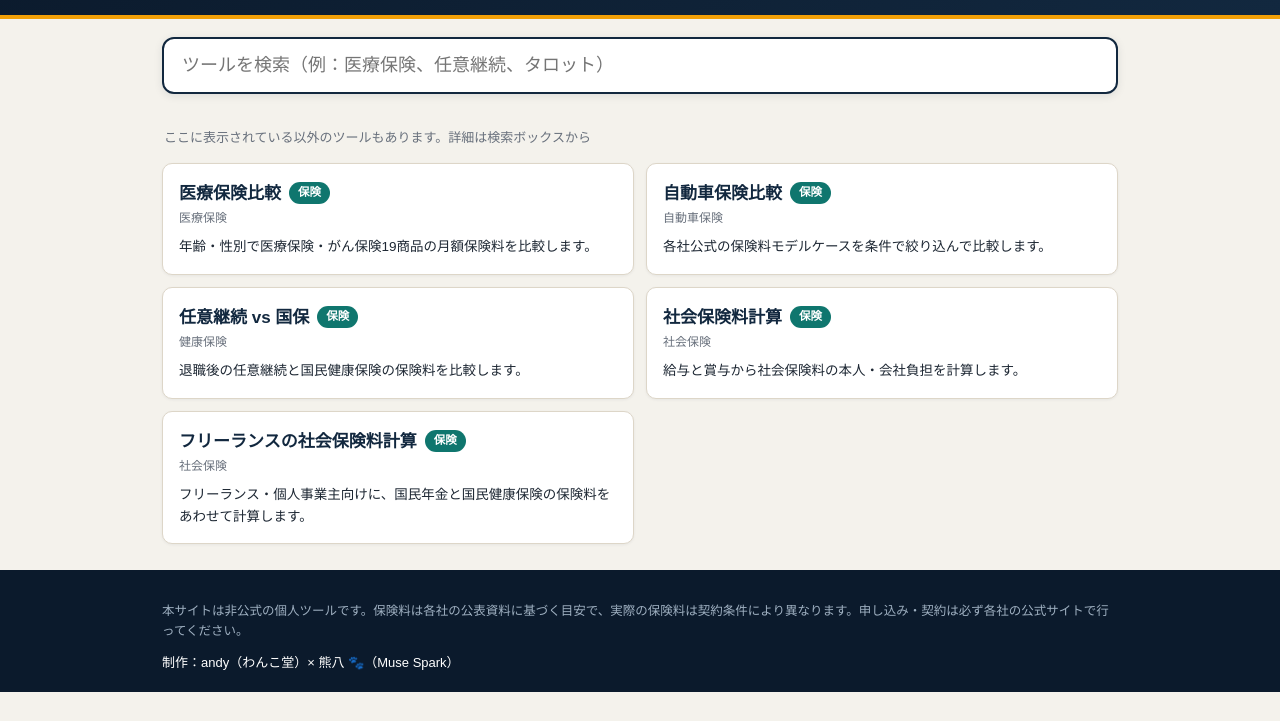
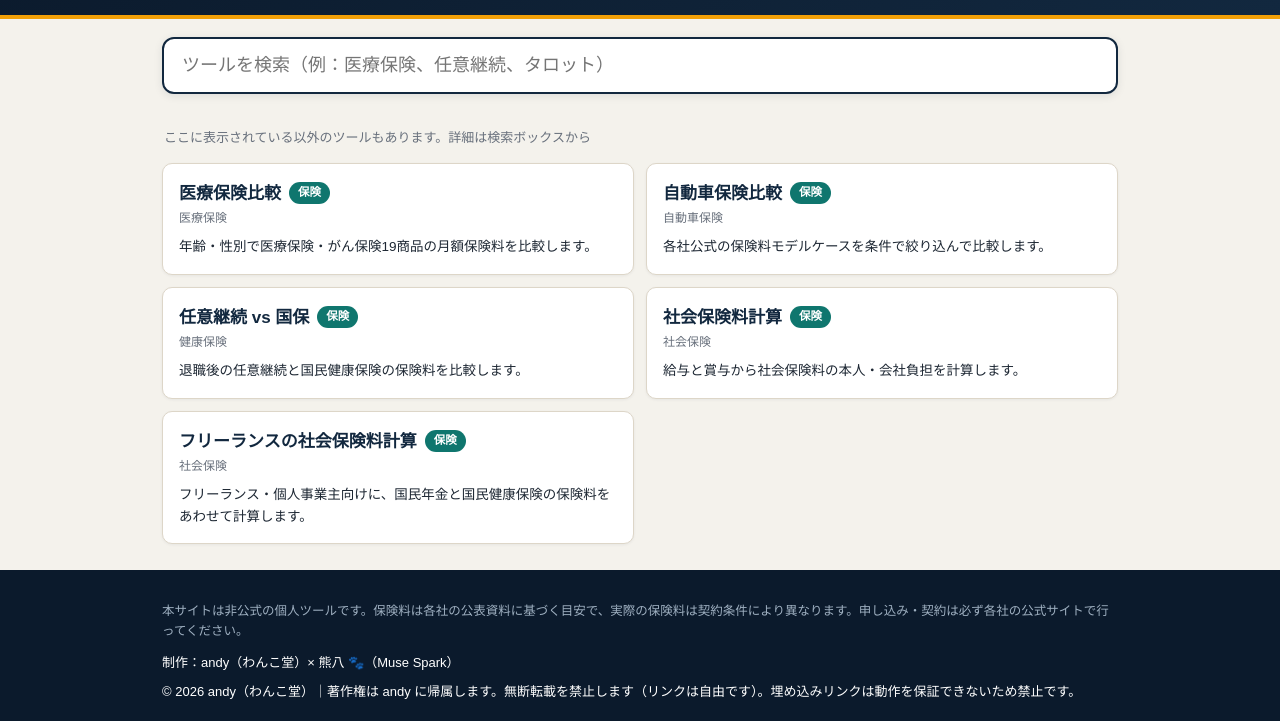
Before and after one commit to wankodo/insurance, a plain HTML site: page index.html in a window 1280 px wide. Shown: the part 165-886 px from the top of the page. Before the commit the page ends 857 px from the top, so only its background shows below. Drawn offline with Linux system fonts and the light colour scheme.

Commit message:
全ページのフッターに著作権表記を追加

```diff
--- a/index.html
+++ b/index.html
@@ -155,6 +155,7 @@ html[data-theme="andy"] .badges span.best-b{background:var(--amber);color:#03222
   <div class="wrap">
     <p class="note">本サイトは非公式の個人ツールです。保険料は各社の公表資料に基づく目安で、実際の保険料は契約条件により異なります。申し込み・契約は必ず各社の公式サイトで行ってください。</p>
     <p class="credit">制作：andy（わんこ堂）× 熊八 🐾（Muse Spark）</p>
+    <p class="credit">© 2026 andy（わんこ堂）｜著作権は andy に帰属します。無断転載を禁止します（リンクは自由です）。埋め込みリンクは動作を保証できないため禁止です。</p>
   </div>
 </footer>
 
```
Also changed, not shown: car.html (+1 -0 lines), continuation.html (+1 -0 lines), freelance.html (+1 -0 lines), medical.html (+1 -0 lines), social.html (+1 -0 lines).
